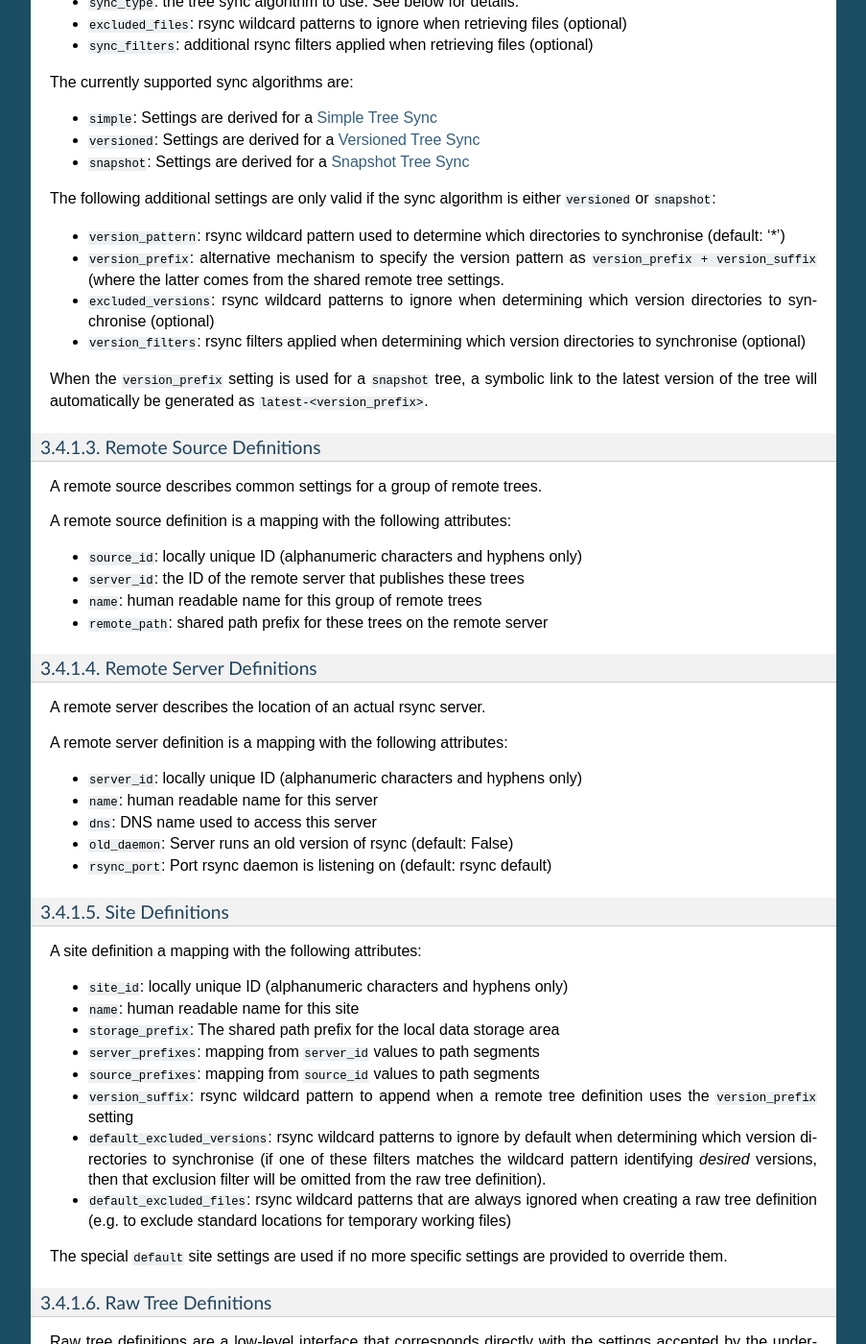
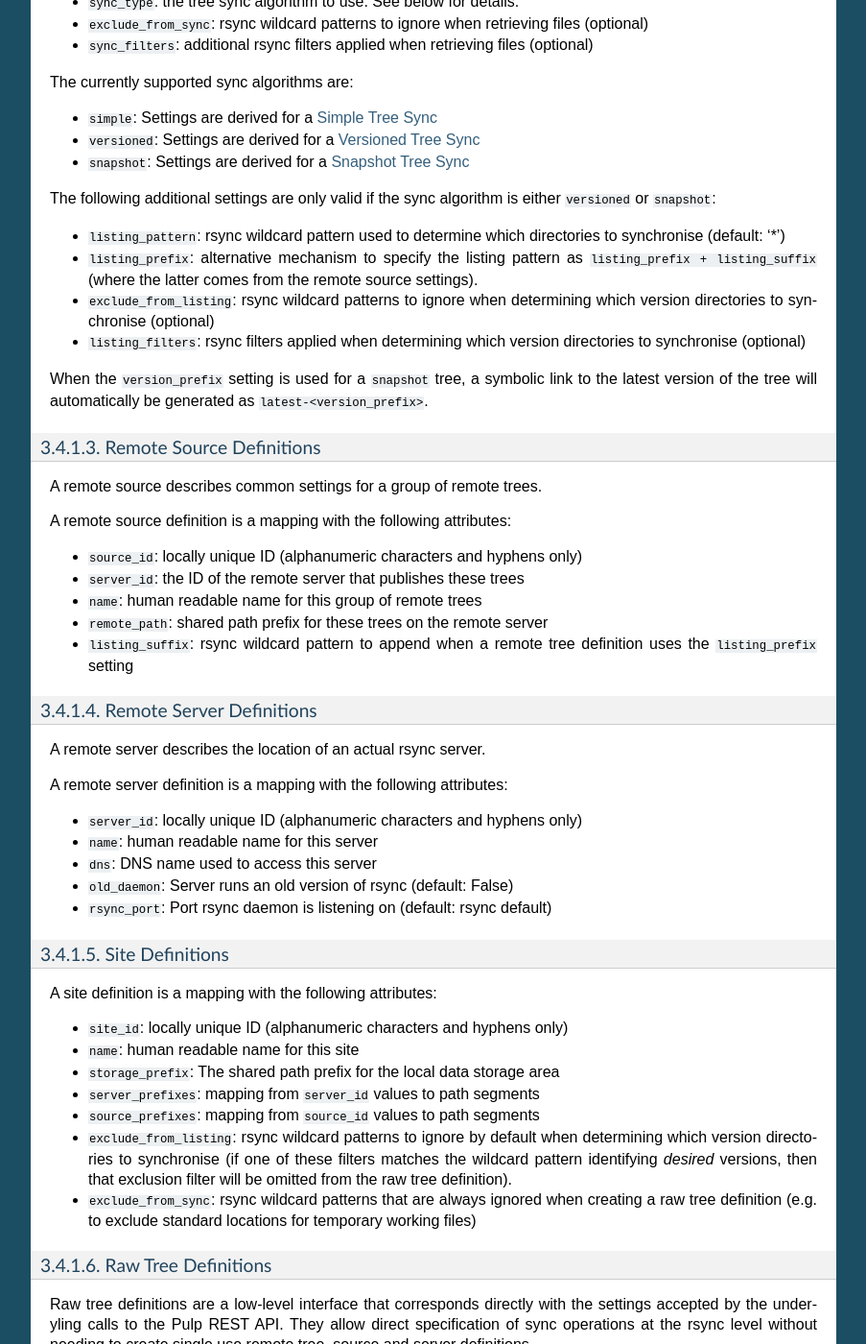
Before and after one commit to ncoghlan/pulpdist, a Sphinx documentation site: the page built from doc/cli.rst, in a window 1280 px wide and 1400 px high, scrolled down 4261 px. Shown: the whole window at 96% size, without its empty margins (198-1101 px from the left). Built offline with Sphinx 7.4.7, drawn with Linux system fonts in a browser that asks for light colours; some of the changed text lies outside the part shown.

```diff
--- a/doc/cli.rst
+++ b/doc/cli.rst
@@ -216,13 +216,13 @@ A local mirror definition is a mapping with the following attributes:
 * ``mirror_path``: final path segment for this tree (default: same as tree_path)
 * ``enabled``: whether the tree starts with sync enabled (default: false)
 * ``dry_run_only``: whether the tree starts in dry run mode (default: false)
-* ``excluded_files``: rsync wildcard patterns to ignore when retrieving files
-  (optional)
+* ``exclude_from_sync``: rsync wildcard patterns to ignore when retrieving
+  files (optional)
 * ``sync_filters``: additional rsync filters applied when retrieving files
   (optional)
 * ``notes``: additional notes to store in the Pulp repo metadata (optional)
 
-The ``excluded_files`` and ``sync_filters`` settings are appended to the
+The ``exclude_from_sync`` and ``sync_filters`` settings are appended to the
 default filtering options including in the remote tree definition.
 
 The following additional settings are only valid if the remote tree specifies
@@ -230,12 +230,12 @@ the use of either ``versioned`` or ``snapshot`` as the sync algorithm:
 
 * ``delete_old_dirs``: whether local dirs no longer in the remote tree are
   deleted (default: false)
-* ``excluded_versions``: additional rsync wildcard patterns to ignore when
+* ``exclude_from_listing``: additional rsync wildcard patterns to ignore when
   determining which version directories to synchronise (optional)
-* ``version_filters``: additional rsync filters applied when determining
+* ``listing_filters``: additional rsync filters applied when determining
   which version directories to synchronise (optional)
 
-The ``excluded_versions`` and ``version_filters`` settings are appended to
+The ``exclude_from_listing`` and ``listing_filters`` settings are appended to
 the default filtering options including in the remote tree definition.
 
 
@@ -253,8 +253,8 @@ A remote tree definition is a mapping with the following attributes:
 * ``tree_path``: final path segment for this tree (before the tree contents)
 * ``sync_hours``: used for `scheduling sync operations with cron`_.
 * ``sync_type``: the tree sync algorithm to use. See below for details.
-* ``excluded_files``: rsync wildcard patterns to ignore when retrieving files
-  (optional)
+* ``exclude_from_sync``: rsync wildcard patterns to ignore when retrieving
+  files (optional)
 * ``sync_filters``: additional rsync filters applied when retrieving files
   (optional)
 
@@ -267,14 +267,14 @@ The currently supported sync algorithms are:
 The following additional settings are only valid if the sync algorithm is
 either ``versioned`` or ``snapshot``:
 
-* ``version_pattern``: rsync wildcard pattern used to determine which
+* ``listing_pattern``: rsync wildcard pattern used to determine which
   directories to synchronise (default: '*')
-* ``version_prefix``: alternative mechanism to specify the version pattern
-  as ``version_prefix + version_suffix`` (where the latter comes from the
-  shared remote tree settings.
-* ``excluded_versions``: rsync wildcard patterns to ignore when determining
+* ``listing_prefix``: alternative mechanism to specify the listing pattern
+  as ``listing_prefix + listing_suffix`` (where the latter comes from the
+  remote source settings).
+* ``exclude_from_listing``: rsync wildcard patterns to ignore when determining
   which version directories to synchronise (optional)
-* ``version_filters``: rsync filters applied when determining which version
+* ``listing_filters``: rsync filters applied when determining which version
   directories to synchronise (optional)
 
 When the ``version_prefix`` setting is used for a ``snapshot`` tree, a
@@ -292,6 +292,8 @@ A remote source definition is a mapping with the following attributes:
 * ``server_id``: the ID of the remote server that publishes these trees
 * ``name``: human readable name for this group of remote trees
 * ``remote_path``: shared path prefix for these trees on the remote server
+* ``listing_suffix``: rsync wildcard pattern to append when a remote tree
+  definition uses the ``listing_prefix`` setting
 
 
 Remote Server Definitions
@@ -311,25 +313,20 @@ A remote server definition is a mapping with the following attributes:
 Site Definitions
 ^^^^^^^^^^^^^^^^
 
-A site definition a mapping with the following attributes:
+A site definition is a mapping with the following attributes:
 
 * ``site_id``: locally unique ID (alphanumeric characters and hyphens only)
 * ``name``: human readable name for this site
 * ``storage_prefix``: The shared path prefix for the local data storage area
 * ``server_prefixes``: mapping from ``server_id`` values to path segments
 * ``source_prefixes``: mapping from ``source_id`` values to path segments
-* ``version_suffix``: rsync wildcard pattern to append when a remote tree
-  definition uses the ``version_prefix`` setting
-* ``default_excluded_versions``: rsync wildcard patterns to ignore by default
+* ``exclude_from_listing``: rsync wildcard patterns to ignore by default
   when determining which version directories to synchronise (if one of these
   filters matches the wildcard pattern identifying *desired* versions, then
   that exclusion filter will be omitted from the raw tree definition).
-* ``default_excluded_files``: rsync wildcard patterns that are always ignored
+* ``exclude_from_sync``: rsync wildcard patterns that are always ignored
   when creating a raw tree definition (e.g. to exclude standard locations for
   temporary working files)
-
-The special ``default`` site settings are used if no more specific settings are
-provided to override them.
 
 Raw Tree Definitions
 ^^^^^^^^^^^^^^^^^^^^
@@ -397,6 +394,13 @@ The remote path used to retrieve a tree is calculated as::
 These values are all taken directly from the appropriate remote server, remote
 source and remote tree settings, respectively.
 
+The filtering options for the sync process (and, if applicable, the listing
+process) are determined by inspecting the settings for the local mirror, the
+remote tree, the local site and the default site. All filtering options given
+in any of those applications are applied to the underlying rsync command. (The
+one exception is that any listing exclusion settings that would exclude
+directories matching the listing pattern for a particular tree are omitted
+from the remote listing command for that tree)
 
 
 Example site definition file
```
Also changed, not shown: doc/plugins.rst (+8 -9 lines), 10 other files.
